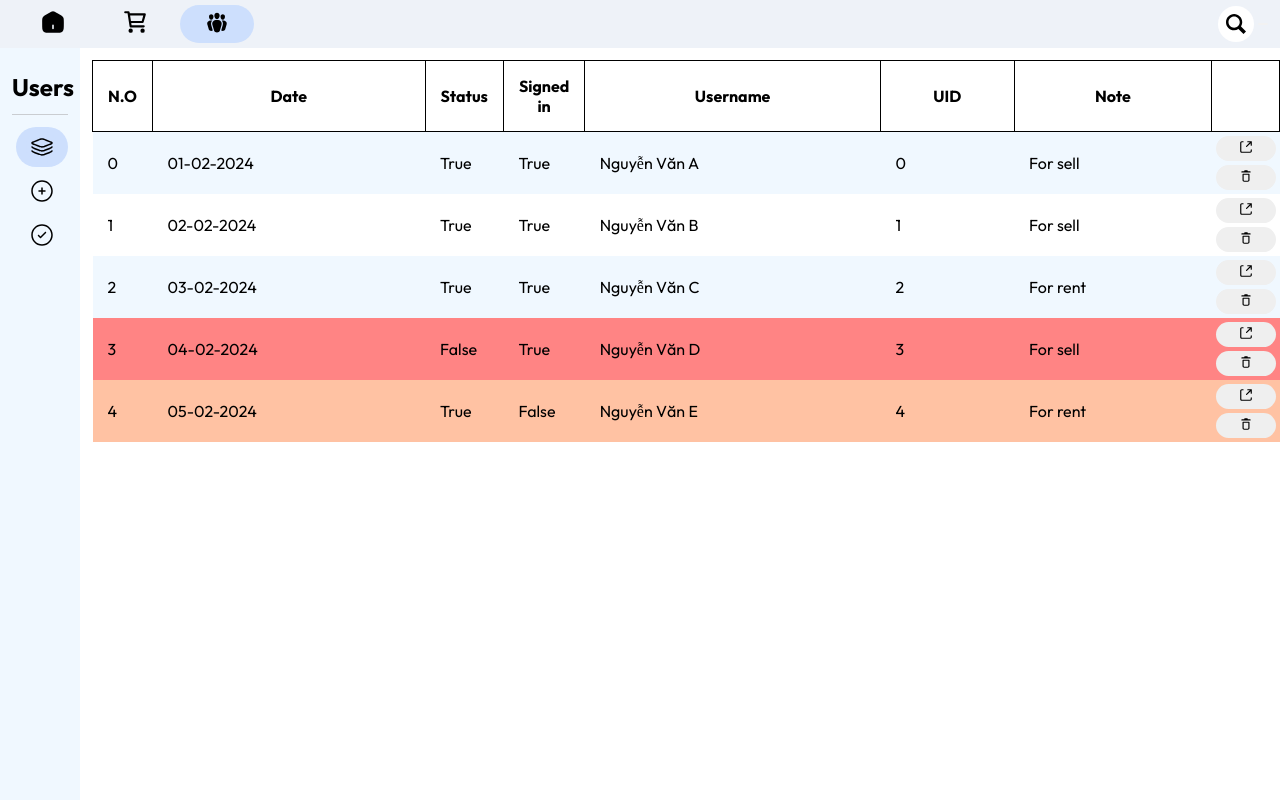
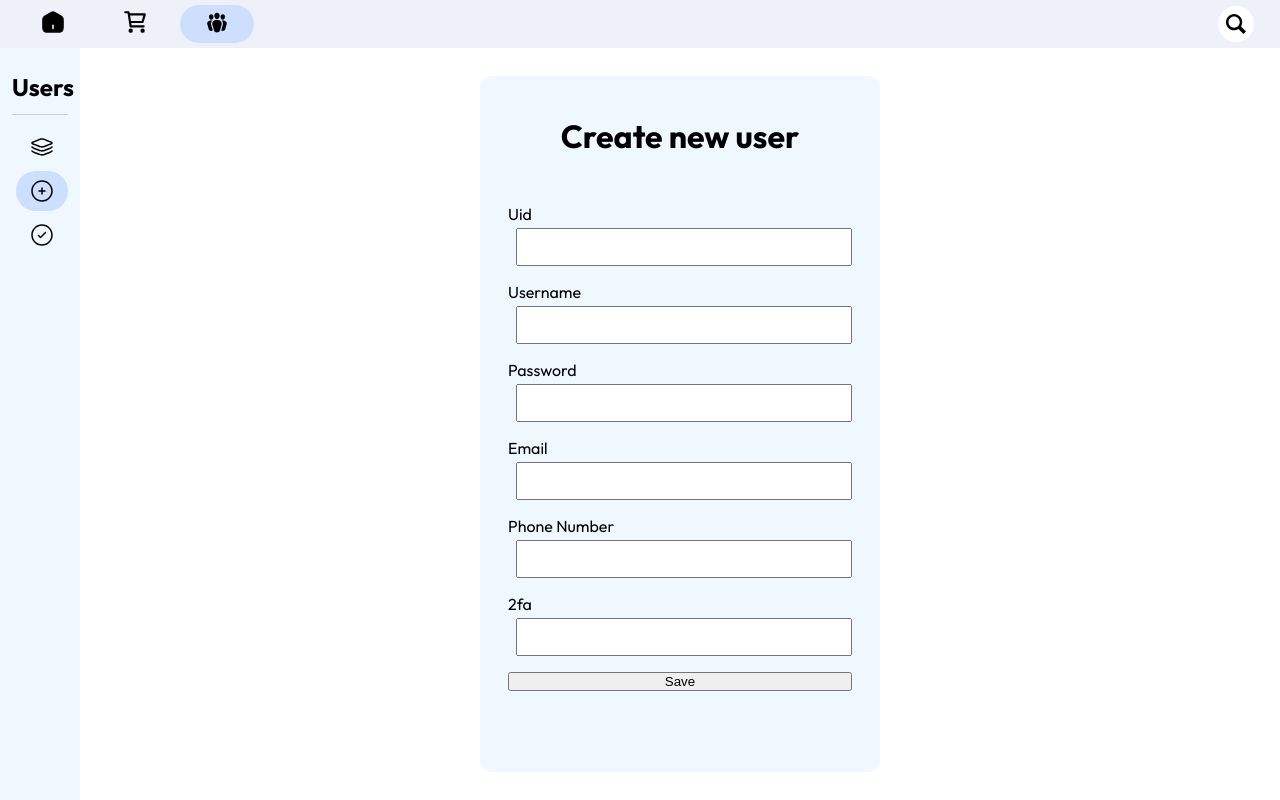
Before and after one commit to dinhbinhnguyen0105/my-manager-renderer, a React app: page / in a window 1280 px wide. Built offline with nearby package versions, Linux system fonts and the light colour scheme.

Commit message:
from macbook

```diff
--- /dev/null
+++ b/src/APIs/actions.js
@@ -0,0 +1 @@
+function handlerActions() {}
--- a/src/contexts/RenderContext.js
+++ b/src/contexts/RenderContext.js
@@ -6,7 +6,7 @@ const RenderContext = createContext();
 function RenderProvider({ children }) {
     const [renderState, setRenderState] = useState({
         page: "users",
-        content: "list-of-user",
+        content: "create-new-user",
     });
 
     return (
--- a/src/pages/users/Users.css
+++ b/src/pages/users/Users.css
@@ -1,3 +1,4 @@
+/* --------------- List of user --------------- */
 .list-of-user {
     width: 100%;
     margin-left: 12px;
@@ -58,3 +59,52 @@ table tbody tr:nth-child(odd) {
     width: 14px;
     height: 14px;
 }
+
+/* --------------- Create a new user --------------- */
+.create-new-user {
+    display: flex;
+    flex-direction: column;
+    align-items: center;
+    margin: 28px auto;
+    background-color: aliceblue;
+    border-radius: 12px;
+    width: 400px;
+}
+.create-user__item {
+    display: flex;
+    flex-direction: column;
+    width: 100%;
+    padding: 0 28px;
+    margin: 8px 0;
+}
+.create-user__title {
+    margin: 40px 0;
+    text-align: center;
+}
+.create-user__label {
+    text-transform: capitalize;
+    margin-bottom: 4px;
+}
+.create-user__input {
+    margin-left: 8px;
+    padding: 8px 0 8px 4px;
+    font-size: 16px;
+}
+
+.create-user__uid-label {}
+.create-user__username-label {}
+.create-user__password-label {}
+.create-user__email-label {}
+.create-user__phonenumber-label {}
+.create-user__twofa-label {}
+
+.create-user__uid-input {}
+.create-user__username-input {}
+.create-user__password-input {}
+.create-user__email-input {}
+.create-user__phonenumber-input {}
+.create-user__twofa-input {}
+
+.create-user__actions {}
+.create-user__action {}
+.create-user__action__save {}
--- a/src/pages/users/Users.jsx
+++ b/src/pages/users/Users.jsx
@@ -12,6 +12,7 @@ function Users() {
         case "list-of-user":
             return <ListOfUser />;
         case "create-new-user":
+            return <CreateNewUser />;
             break;
         case "check-all-user":
             break;
@@ -52,16 +53,11 @@ function ListOfUser() {
         setSortConfig({ key, ascending: !sortConfig.ascending });
     };
 
-    useEffect(() => {
-
-
-    }, [listOfUserState]);
-
-    const handleActions = (e, action) => {
+    const actionsHandler = (e, action) => {
         if (window.electronAPIs) {
             const rowElm = e.target.closest("tr");
             const uid = rowElm.getAttribute("uid-data");
-            switch(action) {
+            switch (action) {
                 case "open-browser":
                     break;
                 case "delete-browser":
@@ -99,14 +95,14 @@ function ListOfUser() {
                             >
                                 <td className="user-info__num col__num">{index}</td>
                                 <td className="user-info__date col__date">{userInfo.date}</td>
-                                <td className="user-info__status col__status">{userInfo.status  ? "True": "False"}</td>
-                                <td className="user-info__signed-in col__signed-in">{userInfo.signed_in ? "True": "False"}</td>
+                                <td className="user-info__status col__status">{userInfo.status ? "True" : "False"}</td>
+                                <td className="user-info__signed-in col__signed-in">{userInfo.signed_in ? "True" : "False"}</td>
                                 <td className="user-info__username col__username">{userInfo.username}</td>
                                 <td className="user-info__uid col__uid">{userInfo.uid}</td>
                                 <td className="user-info__note col__note">{userInfo.note}</td>
                                 <td className="user-info__actions col__actions">
-                                    <button className="actions__open" onClick={e => handleActions(e, "open-browser")}><img src={assets.open_repo_icon} alt="" /></button>
-                                    <button className="actions__del" onDoubleClick={e => handleActions(e, "delete-browser")}><img src={assets.delete_repo_icon} alt="" /></button>
+                                    <button className="actions__open" onClick={e => actionsHandler(e, "open-browser")}><img src={assets.open_repo_icon} alt="" /></button>
+                                    <button className="actions__del" onDoubleClick={e => actionsHandler(e, "delete-browser")}><img src={assets.delete_repo_icon} alt="" /></button>
                                 </td>
                             </tr>
                         ))}
@@ -117,4 +113,54 @@ function ListOfUser() {
     );
 }
 
+function CreateNewUser() {
+
+    return (
+        <div className="create-new-user">
+            <div className="create-user__item create-user__title">
+                <h1>Create new user</h1>
+            </div>
+            <div className="create-user__item create-user__uid">
+                <label className="create-user__label create-user__uid-label">
+                    uid
+                </label>
+                <input type="text" className="create-user__input create-user__uid-input" />
+            </div>
+            <div className="create-user__item create-user__username">
+                <label className="create-user__label create-user__username-label">
+                    username
+                </label>
+                <input type="text" className="create-user__input create-user__username-input" />
+            </div>
+            <div className="create-user__item create-user__password">
+                <label className="create-user__label create-user__password-label">
+                    password
+                </label>
+                <input type="text" className="create-user__input create-user__password-input" />
+            </div>
+            <div className="create-user__item create-user__email">
+                <label className="create-user__label create-user__email-label">
+                    email
+                </label>
+                <input type="text" className="create-user__input create-user__email-input" />
+            </div>
+            <div className="create-user__item create-user__phonenumber">
+                <label className="create-user__label create-user__phonenumber-label">
+                    phone number
+                </label>
+                <input type="text" className="create-user__input create-user__phonenumber-input" />
+            </div>
+            <div className="create-user__item create-user__twofa">
+                <label className="create-user__label create-user__twofa-label">
+                    2fa
+                </label>
+                <input type="text" className="create-user__input create-user__twofa-input" />
+            </div>
+            <div className="create-user__item create-user__actions">
+                <button className="create-user__action create-user__action__save">Save</button>
+            </div>
+        </div>
+    );
+}
+
 export default Users;
```
